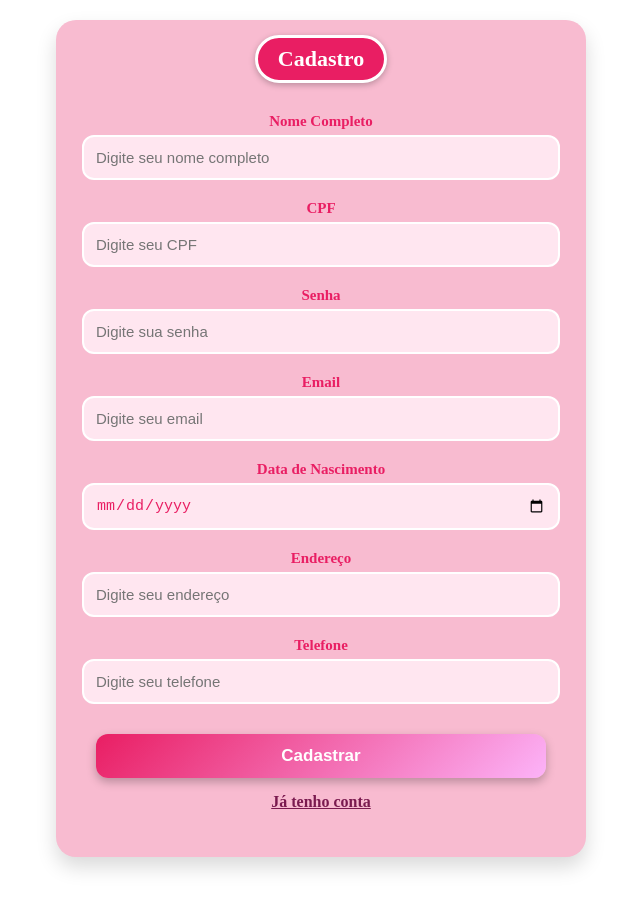
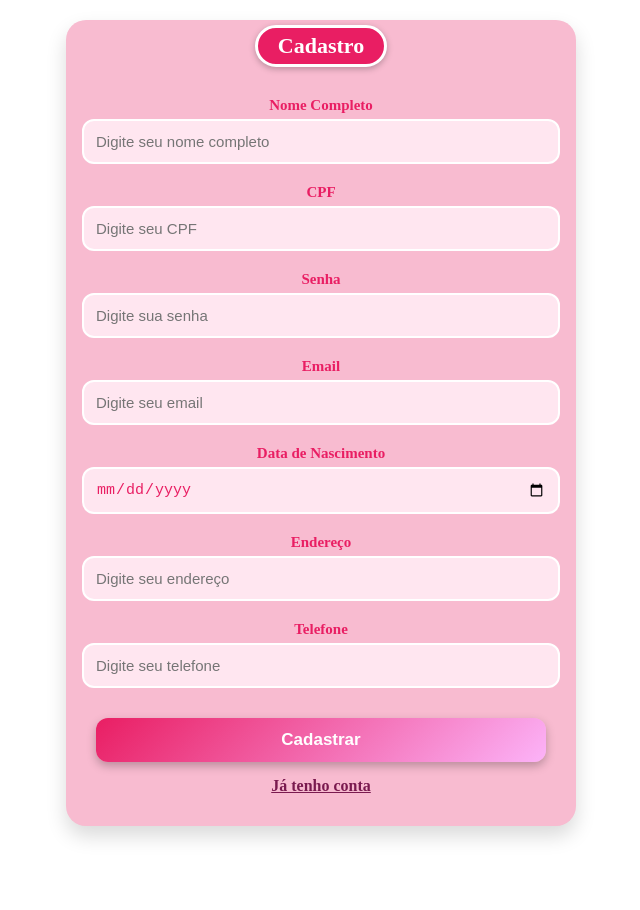
Before and after one commit to FernandaVitro/Back-end-Banco-de-dados-Front-end, a plain HTML site: page sistemas/frontend/login.html in a window 1280 px wide. Shown: the whole page, without its empty margins (319-959 px from the left). After the commit the page ends 879 px from the top, so only its background shows below. Drawn offline with Linux system fonts and the light colour scheme.

Commit message:
Update styleLOGIN.css

```diff
--- a/sistemas/frontend/styleLOGIN.css
+++ b/sistemas/frontend/styleLOGIN.css
@@ -1,8 +1,23 @@
 /* ===== CARTÕES DE CADASTRO E LOGIN ===== */
-.div_cadastro, .div_login {
+.div_cadastro{
     background: #F8BBD0;
     border-radius: 20px;
-    padding: 30px 40px;
+    padding: 15px 30px;
+    width: 100%;
+    max-width: 450px;
+    box-shadow: 0 10px 20px rgba(0, 0, 0, 0.15);
+    display: flex;
+    flex-direction: column;
+    justify-content: center;
+    align-items: center;
+    margin: 20px auto;
+    transition: all 0.3s ease;
+}
+
+.div_login {
+    background: #F8BBD0;
+    border-radius: 20px;
+    padding: 20px 30px;
     width: 100%;
     max-width: 450px;
     box-shadow: 0 10px 20px rgba(0, 0, 0, 0.15);
@@ -20,13 +35,13 @@
 h2 {
     background-color: #e91e63;
     color: #fff;
-    padding: 8px 20px;
+    padding: 5px 20px;
     font-weight: 700;
     font-size: 22px;
-    border-radius: 40px;
+    border-radius: 30px;
     border: 3px solid #fff;
     width: fit-content;
-    margin: -15px auto 30px auto;
+    margin: -10px auto 30px auto;
     box-shadow: 0 2px 6px rgba(0, 0, 0, 0.25);
 }
 
```
